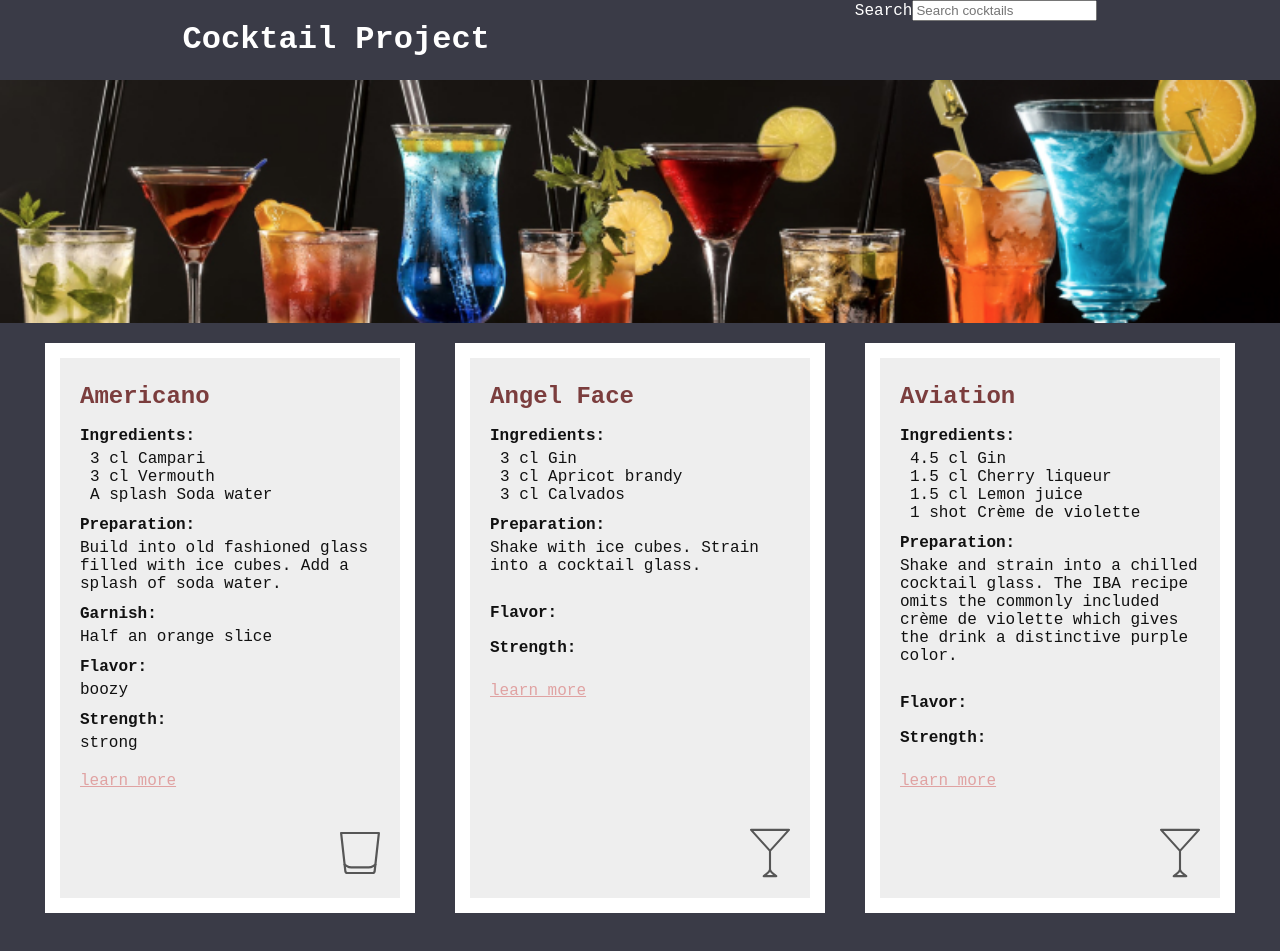
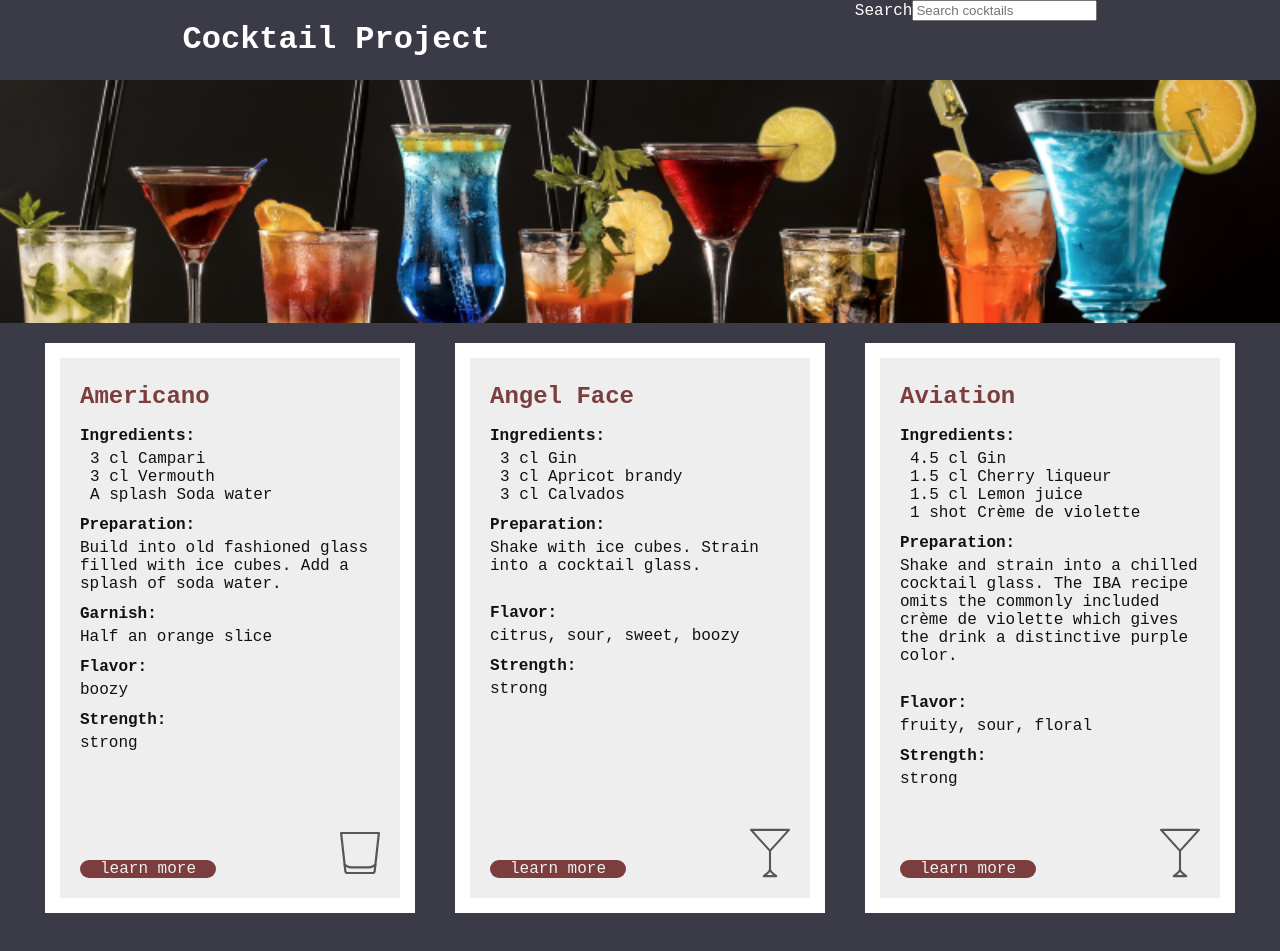
Before and after one commit to isabelchua/cocktail-project, a React (Vite) app: page / in a window 1280 px wide. Shown: the top 951 px of the page. Built offline with nearby package versions, Linux system fonts and the light colour scheme.

Commit message:
learn-more button styled and moved to the bottom

```diff
--- a/src/App.css
+++ b/src/App.css
@@ -117,4 +117,15 @@ small {
 
 .learn-more {
 	margin-top: 20px;
+	position:absolute;
+	bottom: 20px;
+	left: 20px;
+	background-color: #7b3d3d;
+	border-radius: 20px;
 }
+
+.learn-more a {
+	text-decoration: none;
+	color:#EEE;
+	padding: 10px 20px;
+}
--- a/src/components/CocktailList.jsx
+++ b/src/components/CocktailList.jsx
@@ -79,11 +79,7 @@ const CocktailList = ({ cocktails, searchTerm }) => {
 						<h4>Flavor: </h4> {cocktail.flavor}
 						<h4>Strength: </h4> {cocktail.strength}
 						<div className="learn-more">
-							<u>
-								<Link to={`/cocktail/${cocktail.name}`}>
-									learn more
-								</Link>
-							</u>
+							<Link to={`/cocktail/${cocktail.name}`}>learn more</Link>
 						</div>
 						<div className="glass">
 							<img
--- a/src/data/cocktailData.js
+++ b/src/data/cocktailData.js
@@ -170,7 +170,9 @@ export const cocktailData = [
 		],
 		garnish: "Lemon twist",
 		preparation:
-			"Build into highball glass with ice cubes. Stir gently. If required, add dashes of Angostura bitters."
+			"Build into highball glass with ice cubes. Stir gently. If required, add dashes of Angostura bitters.",
+		flavor: "fizzy, sweet",
+		strength: "medium"
 	},
 	{
 		iba: true,
@@ -199,7 +201,9 @@ export const cocktailData = [
 		],
 		garnish: "Pineapple slice and a cherry",
 		preparation:
-			"Pour all ingredients, except the bitters, into shaker filled with ice. Shake. Pour into large glass, filled with ice. Add Angostura bitters, “on top”."
+			"Pour all ingredients, except the bitters, into shaker filled with ice. Shake. Pour into large glass, filled with ice. Add Angostura bitters, “on top”.",
+		flavor: "sour, sweet, fruity",
+		strength: "medium"
 	},
 	{
 		iba: true,
@@ -238,7 +242,9 @@ export const cocktailData = [
 			}
 		],
 		preparation:
-			"Shake and strain into a chilled champagne flute. Dash some Angostura bitters on top."
+			"Shake and strain into a chilled champagne flute. Dash some Angostura bitters on top.",
+		flavor: "sour, sweet, boozy",
+		strength: "medium"
 	},
 	{
 		iba: true,
@@ -286,7 +292,9 @@ export const cocktailData = [
 				label: "Few drops of Egg White"
 			}
 		],
-		preparation: "Shake with ice cubes. Strain into cocktail glass."
+		preparation: "Shake with ice cubes. Strain into cocktail glass.",
+		flavor: "sour, sweet, boozy",
+		strength: "strong"
 	},
 	{
 		iba: true,
@@ -299,7 +307,9 @@ export const cocktailData = [
 			{ unit: "cl", amount: 3, ingredient: "Apricot brandy" },
 			{ unit: "cl", amount: 3, ingredient: "Calvados" }
 		],
-		preparation: "Shake with ice cubes. Strain into a cocktail glass."
+		preparation: "Shake with ice cubes. Strain into a cocktail glass.",
+		flavor: "citrus, sour, sweet, boozy",
+		strength: "strong"
 	},
 	{
 		iba: true,
@@ -356,7 +366,9 @@ export const cocktailData = [
 			{ unit: "cl", amount: 10, ingredient: "Orange juice" }
 		],
 		garnish: "Orange slice",
-		preparation: "Build into a highball glass filled with ice. Stir gently."
+		preparation: "Build into a highball glass filled with ice. Stir gently.",
+		flavor: "sour, sweet, fruity",
+		strength: "medium"
 	},
 	{
 		iba: true,
@@ -413,7 +425,9 @@ export const cocktailData = [
 			{ unit: "cl", amount: 1, ingredient: "Egg yolk" }
 		],
 		preparation:
-			"Shake with ice cubes. Strain into cocktail glass. Sprinkle with fresh ground nutmeg."
+			"Shake with ice cubes. Strain into cocktail glass. Sprinkle with fresh ground nutmeg.",
+		flavor: "boozy",
+		strength: "strong"
 	},
 	{
 		iba: true,
@@ -434,7 +448,9 @@ export const cocktailData = [
 		],
 		garnish: "Lemon slice",
 		preparation:
-			"Shake all ingredients with ice cubes, except soda water. Pour into tumbler. Top with soda water."
+			"Shake all ingredients with ice cubes, except soda water. Pour into tumbler. Top with soda water.",
+		flavor: "sour, sweet, fizzy",
+		strength: "medium"
 	},
 	{
 		iba: true,
@@ -500,7 +516,9 @@ export const cocktailData = [
 			{ unit: "cl", amount: 6, ingredient: "Champagne" }
 		],
 		preparation:
-			"Shake with ice cubes, except for champagne. Strain into a champagne flute. Top up with champagne. Stir gently."
+			"Shake with ice cubes, except for champagne. Strain into a champagne flute. Top up with champagne. Stir gently.",
+		flavor: "sour, sweet, fizzy",
+		strength: "medium"
 	},
 	{
 		iba: true,
@@ -514,7 +532,9 @@ export const cocktailData = [
 			{ unit: "cl", amount: 1.5, ingredient: "Triple Sec" },
 			{ unit: "cl", amount: 1.5, ingredient: "Lime juice" }
 		],
-		preparation: "Shake and strain into a chilled cocktail glass."
+		preparation: "Shake and strain into a chilled cocktail glass.",
+		flavor: "sour, sweet",
+		strength: "medium"
 	},
 	{
 		iba: true,
@@ -551,7 +571,9 @@ export const cocktailData = [
 			{ amount: "1 shot", ingredient: "Crème de violette" }
 		],
 		preparation:
-			"Shake and strain into a chilled cocktail glass. The IBA recipe omits the commonly included crème de violette which gives the drink a distinctive purple color."
+			"Shake and strain into a chilled cocktail glass. The IBA recipe omits the commonly included crème de violette which gives the drink a distinctive purple color.",
+		flavor: "fruity, sour, floral",
+		strength: "strong"
 	},
 	{
 		iba: true,
@@ -589,7 +611,9 @@ export const cocktailData = [
 			},
 			{ unit: "cl", amount: 3, ingredient: "Cream" }
 		],
-		preparation: "Shake with ice cubes. Strain into chilled cocktail glass."
+		preparation: "Shake with ice cubes. Strain into chilled cocktail glass.",
+		flavor: "creamy",
+		strength: "light"
 	},
 	{
 		iba: true,
@@ -629,7 +653,9 @@ export const cocktailData = [
 				label: "Simple syrup"
 			}
 		],
-		preparation: "Shake and strain into a cocktail glass."
+		preparation: "Shake and strain into a cocktail glass.",
+		flavor: "sour, sweet, boozy",
+		strength: "medium"
 	},
 	{
 		iba: true,
@@ -648,7 +674,9 @@ export const cocktailData = [
 		],
 		garnish: "Lemon twist",
 		preparation:
-			"Build into old-fashioned glass filled with ice. Stir gently."
+			"Build into old-fashioned glass filled with ice. Stir gently.",
+		flavor: "boozy",
+		strength: "strong"
 	},
 	{
 		iba: true,
@@ -677,7 +705,9 @@ export const cocktailData = [
 			}
 		],
 		preparation:
-			"Layer ingredients one at a time starting with Kahlúa, followed by Baileys Irish Cream and top with Grand Marnier. Flame the Grand Marnier, serve while the flame is still on, accompanied with a straw on side plate."
+			"Layer ingredients one at a time starting with Kahlúa, followed by Baileys Irish Cream and top with Grand Marnier. Flame the Grand Marnier, serve while the flame is still on, accompanied with a straw on side plate.",
+		flavor: "coffee",
+		strength: "medium"
 	},
 	{
 		iba: true,
@@ -695,7 +725,9 @@ export const cocktailData = [
 			}
 		],
 		preparation:
-			"Stir in mixing glass with ice cubes. Strain into a cocktail glass."
+			"Stir in mixing glass with ice cubes. Strain into a cocktail glass.",
+		flavor: "boozy",
+		strength: "strong"
 	},
 	{
 		iba: true,
@@ -709,7 +741,9 @@ export const cocktailData = [
 			{ unit: "cl", amount: 2, ingredient: "Orange juice" },
 			{ unit: "cl", amount: 1, ingredient: "Cream" }
 		],
-		preparation: "Shake with ice cubes. Strain into chilled cocktail glass."
+		preparation: "Shake with ice cubes. Strain into chilled cocktail glass.",
+		flavor: "fruity",
+		strength: "light"
 	},
 	{
 		iba: true,
@@ -721,7 +755,9 @@ export const cocktailData = [
 			{ unit: "cl", amount: 3.5, ingredient: "DiSaronno" }
 		],
 		preparation:
-			"Build into old fashioned glass filled with ice cubes. Stir gently."
+			"Build into old fashioned glass filled with ice cubes. Stir gently.",
+		flavor: "boozy",
+		strength: "strong"
 	},
 	{
 		iba: true,
@@ -736,7 +772,9 @@ export const cocktailData = [
 		],
 		garnish: "Half an orange slice",
 		preparation:
-			"Build into an old-fashioned glass filled with ice. Top with a splash of soda water."
+			"Build into an old-fashioned glass filled with ice. Top with a splash of soda water.",
+		flavor: "fizzy",
+		strength: "medium"
 	},
 	{
 		iba: true,
@@ -757,7 +795,9 @@ export const cocktailData = [
 		],
 		garnish: "Lemon slice and two blackberries",
 		preparation:
-			"Build over crushed ice, in a rock glass. Stir, then pour the blackberry liqueur over the top of the drink in a circular fashion."
+			"Build over crushed ice, in a rock glass. Stir, then pour the blackberry liqueur over the top of the drink in a circular fashion.",
+		flavor: "sour, boozy",
+		strength: "strong"
 	},
 	{
 		iba: true,
@@ -775,7 +815,9 @@ export const cocktailData = [
 			{ unit: "cl", amount: 3, ingredient: "Cream" }
 		],
 		preparation:
-			"Shake and strain into a chilled cocktail glass. Sprinkle with fresh ground nutmeg. The IBA simply refers to this drink as an 'Alexander'"
+			"Shake and strain into a chilled cocktail glass. Sprinkle with fresh ground nutmeg. The IBA simply refers to this drink as an 'Alexander'",
+		flavor: "creamy, boozy",
+		strength: "medium"
 	},
 	{
 		iba: true,
@@ -929,7 +971,9 @@ export const cocktailData = [
 			{ amount: "2 drops", ingredient: "Absinthe" },
 			{ amount: "2 drops", ingredient: "Syrup", label: "Grenadine" }
 		],
-		preparation: "Shake and strain into a chilled cocktail glass."
+		preparation: "Shake and strain into a chilled cocktail glass.",
+		flavor: "fruity, boozy",
+		strength: "strong"
 	},
 	{
 		iba: true,
@@ -984,7 +1028,9 @@ export const cocktailData = [
 			{ ingredient: "Sugar", label: "Brown sugar", amount: "1 teaspoon" }
 		],
 		preparation:
-			"Warm the Irish whiskey over a burner. Pour into the glass (for hot drink) hot coffee, and add a teaspoon of sugar. Float Cream on top."
+			"Warm the Irish whiskey over a burner. Pour into the glass (for hot drink) hot coffee, and add a teaspoon of sugar. Float Cream on top.",
+		flavor: "warm, boozy",
+		strength: "medium"
 	},
 	{
 		iba: true,
```
